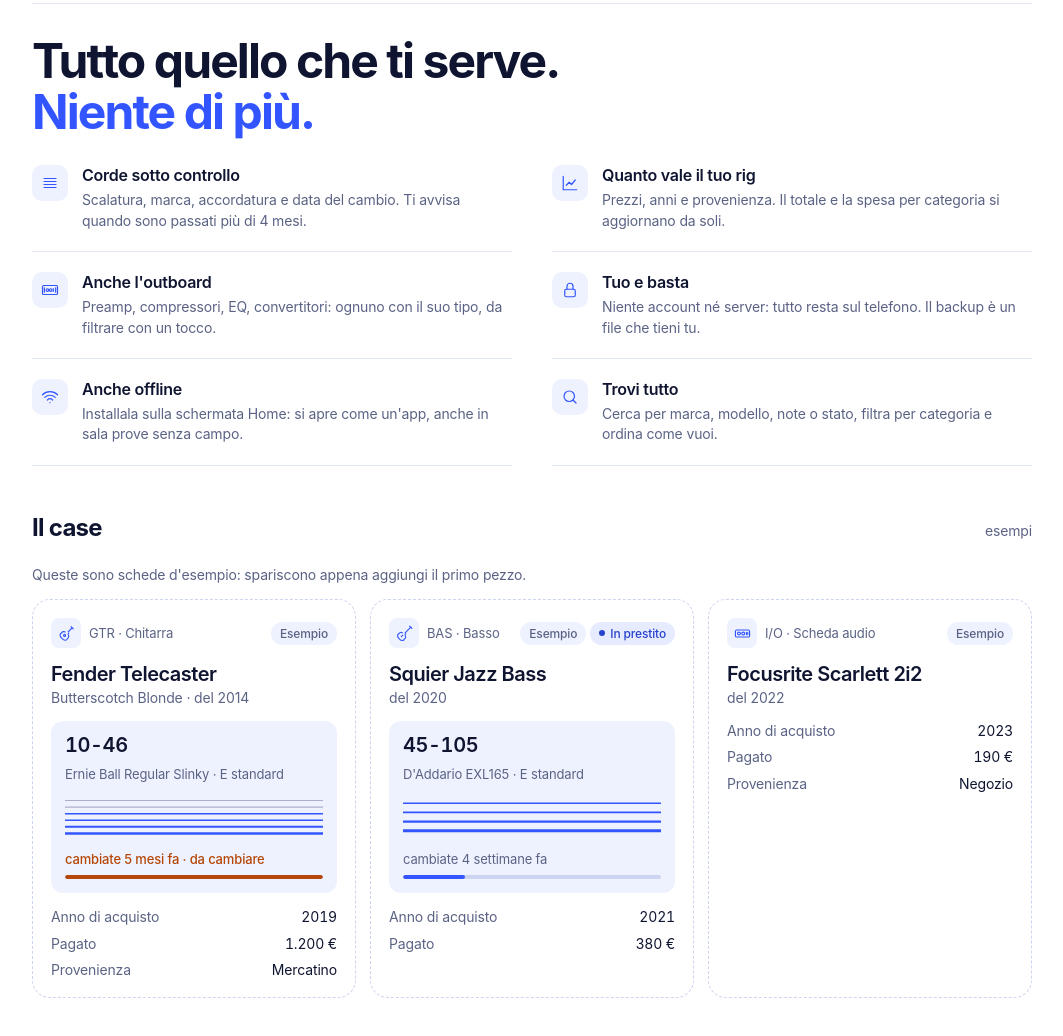
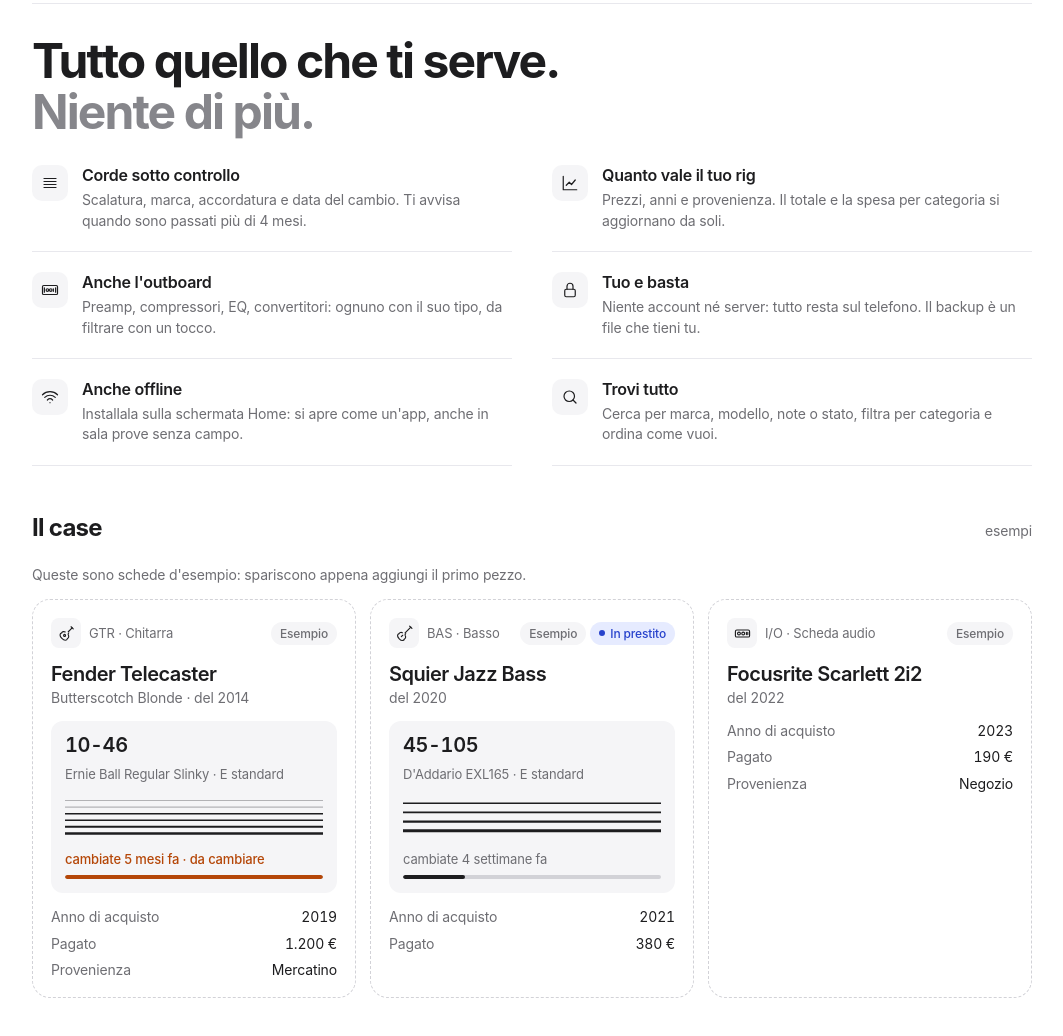
Before and after one commit to femaal9/rig-book, a plain HTML site: page index.html in a window 1280 px wide. Shown: the part 1028-2064 px from the top of the page, without its empty margins (108-1171 px from the left). Drawn offline with Linux system fonts and the light colour scheme.

Commit message:
Meno blu: grigi neutri, blu solo per pulsanti, selezioni e focus
Titolo, corde, barre, icone e pannelli tornano neutri in chiaro e in
scuro; il logo resta blu.

Co-Authored-By: Claude Opus 5.5 <noreply@anthropic.com>

```diff
--- a/index.html
+++ b/index.html
@@ -8,7 +8,7 @@
 <title>Rig Book</title>
 <meta name="description" content="Il tuo gear musicale e da studio: modelli, anni, prezzi e scalatura delle corde.">
 <meta name="theme-color" content="#FFFFFF" media="(prefers-color-scheme: light)">
-<meta name="theme-color" content="#0B1020" media="(prefers-color-scheme: dark)">
+<meta name="theme-color" content="#0E0F12" media="(prefers-color-scheme: dark)">
 <link rel="manifest" href="manifest.webmanifest">
 <link rel="icon" href="icons/icon-192.png" type="image/png">
 <link rel="apple-touch-icon" href="icons/apple-touch-icon.png">
@@ -17,15 +17,14 @@
 <meta name="apple-mobile-web-app-status-bar-style" content="default">
 <meta name="apple-mobile-web-app-title" content="Rig Book">
 <style>
-/* Direzione: "Blu studio" — bianco, pannelli azzurro chiarissimo, blu elettrico per azioni,
-   corde e selezioni; font di sistema, tanto spazio. Logo: plettro con le corde. */
+/* Direzione: minimal neutro con un solo accento "Blu studio" per pulsanti, selezioni e focus; font di sistema, tanto spazio. Logo: plettro con le corde. */
 :root{
-  --bg:#FFFFFF; --panel:#EEF2FF; --surface:#FFFFFF; --line:#E1E6FA; --line-strong:#CDD4F0; --field-line:#7C84A8;
-  --fg:#0F1530; --muted:#5B6385; --faint:#7C84A8;
-  --accent:#3355FF; --accent-ink:#FFFFFF; --accent-dark:#2742CC; --accent-soft:#E6EBFF; --accent-hover:#E1E7FF;
+  --bg:#FFFFFF; --panel:#F5F5F7; --surface:#FFFFFF; --line:#E8E8ED; --line-strong:#D2D2D7; --field-line:#86868B;
+  --fg:#1D1D1F; --muted:#6E6E73; --faint:#86868B;
+  --accent:#3355FF; --accent-ink:#FFFFFF; --accent-dark:#2742CC; --accent-soft:#E6EBFF; --accent-hover:#EBEBF0;
   --warn:#B54708; --warn-soft:#FFF4E5; --bad:#C4320A; --bad-soft:var(--bad-soft); --ok:#1E7F4F; --info:#3355FF;
-  --topbar:rgba(255,255,255,.82); --toast-bg:rgba(15,21,48,.94); --toast-fg:#FFFFFF;
-  --str-plain:#8F97BA; --str-nut:#C9D1F2;
+  --topbar:rgba(255,255,255,.82); --toast-bg:rgba(29,29,31,.94); --toast-fg:#FFFFFF;
+  --str-plain:#A1A1A6; --str-wound:#1D1D1F; --str-nut:#D2D2D7;
   --f-body:-apple-system,BlinkMacSystemFont,"SF Pro Text","Inter","Segoe UI",Roboto,"Helvetica Neue",Arial,sans-serif;
   --f-display:-apple-system,BlinkMacSystemFont,"SF Pro Display","Inter","Segoe UI",Roboto,"Helvetica Neue",Arial,sans-serif;
   --f-mono:ui-monospace,"SF Mono",Menlo,Consolas,monospace;
@@ -33,19 +32,19 @@
   color-scheme:light;
 }
 @media (prefers-color-scheme: dark){:root:not([data-theme="light"]){
-  --bg:#0B1020; --panel:#141B33; --surface:#10162B; --line:#1F2945; --line-strong:#2C385C; --field-line:#6B76A0;
-  --fg:#EEF1FF; --muted:#A3ACCF; --faint:#7F8AB5;
-  --accent:#6E8BFF; --accent-ink:#0B1020; --accent-dark:#9DB0FF; --accent-soft:#1C2550; --accent-hover:#1A2347;
+  --bg:#0E0F12; --panel:#18191D; --surface:#131417; --line:#25272C; --line-strong:#34373E; --field-line:#757984;
+  --fg:#F2F2F4; --muted:#A1A4AE; --faint:#80848F;
+  --accent:#6E8BFF; --accent-ink:#0E0F12; --accent-dark:#9DB0FF; --accent-soft:#1E2442; --accent-hover:#222429;
   --warn:#FF9F5A; --warn-soft:#3A2414; --bad:#FF8A78; --bad-soft:#3A1A16; --ok:#4CC38A; --info:#6E8BFF;
-  --topbar:rgba(11,16,32,.8); --toast-bg:rgba(238,241,255,.96); --toast-fg:#0B1020;
-  --str-plain:#7F8AB5; --str-nut:#2C385C; color-scheme:dark}}
+  --topbar:rgba(14,15,18,.8); --toast-bg:rgba(242,242,244,.96); --toast-fg:#0E0F12;
+  --str-plain:#80848F; --str-wound:#E4E4E8; --str-nut:#34373E; color-scheme:dark}}
 :root[data-theme="dark"]{
-  --bg:#0B1020; --panel:#141B33; --surface:#10162B; --line:#1F2945; --line-strong:#2C385C; --field-line:#6B76A0;
-  --fg:#EEF1FF; --muted:#A3ACCF; --faint:#7F8AB5;
-  --accent:#6E8BFF; --accent-ink:#0B1020; --accent-dark:#9DB0FF; --accent-soft:#1C2550; --accent-hover:#1A2347;
+  --bg:#0E0F12; --panel:#18191D; --surface:#131417; --line:#25272C; --line-strong:#34373E; --field-line:#757984;
+  --fg:#F2F2F4; --muted:#A1A4AE; --faint:#80848F;
+  --accent:#6E8BFF; --accent-ink:#0E0F12; --accent-dark:#9DB0FF; --accent-soft:#1E2442; --accent-hover:#222429;
   --warn:#FF9F5A; --warn-soft:#3A2414; --bad:#FF8A78; --bad-soft:#3A1A16; --ok:#4CC38A; --info:#6E8BFF;
-  --topbar:rgba(11,16,32,.8); --toast-bg:rgba(238,241,255,.96); --toast-fg:#0B1020;
-  --str-plain:#7F8AB5; --str-nut:#2C385C; color-scheme:dark}
+  --topbar:rgba(14,15,18,.8); --toast-bg:rgba(242,242,244,.96); --toast-fg:#0E0F12;
+  --str-plain:#80848F; --str-wound:#E4E4E8; --str-nut:#34373E; color-scheme:dark}
 html{-webkit-text-size-adjust:100%}
 *{box-sizing:border-box}
 body{margin:0;min-height:100vh;background:var(--bg);color:var(--fg);font-family:var(--f-body);font-size:15px;line-height:1.47;letter-spacing:-.01em;-webkit-font-smoothing:antialiased}
@@ -111,13 +110,13 @@ h1 em{font-style:normal;color:var(--faint)}
 .bars{grid-column:1/-1;display:grid;grid-template-columns:repeat(auto-fit,minmax(200px,1fr));gap:10px 28px;padding-top:4px}
 .bar{display:grid;grid-template-columns:1fr auto;gap:4px 10px;align-items:center;font-size:13px;color:var(--muted)}
 .bar i{grid-column:1/-1;display:block;height:4px;border-radius:99px;background:var(--line-strong);overflow:hidden}
-.bar i span{display:block;height:100%;border-radius:inherit;background:var(--accent);min-width:3px}
+.bar i span{display:block;height:100%;border-radius:inherit;background:var(--fg);min-width:3px}
 .bar em{grid-row:1;grid-column:2;font-style:normal;color:var(--fg);font-variant-numeric:tabular-nums;font-weight:500}
 
 /* ---------- case vuoto: cosa puoi fare ---------- */
 .features{display:grid;grid-template-columns:repeat(2,minmax(0,1fr));gap:0 40px;margin:0 0 48px;padding-top:8px;border-top:1px solid var(--line)}
 .feature{display:grid;grid-template-columns:auto 1fr;gap:4px 14px;padding:20px 0;border-bottom:1px solid var(--line);align-items:start}
-.feature .badge{grid-row:span 2;width:36px;height:36px;border-radius:10px;display:grid;place-items:center;background:var(--panel);color:var(--accent)}
+.feature .badge{grid-row:span 2;width:36px;height:36px;border-radius:10px;display:grid;place-items:center;background:var(--panel);color:var(--fg)}
 .feature h3{font-size:16px;font-weight:600;margin:0;letter-spacing:-.015em;line-height:1.3}
 .feature p{margin:0;color:var(--muted);font-size:14px}
 .feature .strings-art{display:none}
@@ -154,14 +153,14 @@ h1 em{font-style:normal;color:var(--faint)}
 /* ---------- schede ---------- */
 .grid{display:grid;grid-template-columns:repeat(auto-fill,minmax(300px,1fr));gap:14px}
 .card{position:relative;background:var(--surface);border:1px solid var(--line);border-radius:var(--r-lg);padding:18px 18px 16px;display:flex;flex-direction:column;gap:14px;min-width:0;margin:0;transition:border-color .2s,box-shadow .2s;--c:var(--fg)}
-.card:hover{border-color:var(--line-strong);box-shadow:0 6px 24px rgba(51,85,255,.10)}
+.card:hover{border-color:var(--line-strong);box-shadow:0 6px 24px rgba(0,0,0,.07)}
 .card:focus-within{outline:3px solid rgba(51,85,255,.45);outline-offset:2px}
 .card.sold{background:var(--panel);border-color:transparent}
 .card.sold .strings{opacity:.6}
 .card.example{border-style:dashed;border-color:var(--line-strong)}
 .card-top{display:flex;justify-content:space-between;align-items:center;gap:10px}
 .cat{display:flex;align-items:center;gap:8px;min-width:0}
-.cat .ic{width:30px;height:30px;border-radius:8px;display:grid;place-items:center;color:var(--accent);background:var(--panel);flex:none}
+.cat .ic{width:30px;height:30px;border-radius:8px;display:grid;place-items:center;color:var(--fg);background:var(--panel);flex:none}
 .cat .ic svg{width:17px;height:17px}
 .stencil{font-size:13px;color:var(--muted);white-space:nowrap;overflow:hidden;text-overflow:ellipsis}
 .stencil .k{display:none}
@@ -178,11 +177,11 @@ h1 em{font-style:normal;color:var(--faint)}
 .strings-head{display:flex;align-items:baseline;justify-content:space-between;gap:10px;flex-wrap:wrap}
 .strings-head b{font-size:20px;font-weight:600;letter-spacing:-.02em;line-height:1;font-variant-numeric:tabular-nums}
 .strings-head span{font-size:13px;color:var(--muted);text-align:right}
-.strings svg.wire{width:100%;height:46px;display:block;color:var(--faint);--c:var(--accent)}
+.strings svg.wire{width:100%;height:46px;display:block;color:var(--faint);--c:var(--str-wound)}
 .age{display:grid;gap:6px;font-size:13px;color:var(--muted)}
 .age .track{height:4px;border-radius:99px;background:var(--line-strong);overflow:hidden}
-.age .track span{display:block;height:100%;border-radius:inherit;background:var(--accent)}
-.age.mid .track span{background:var(--accent)}
+.age .track span{display:block;height:100%;border-radius:inherit;background:var(--fg)}
+.age.mid .track span{background:var(--fg)}
 .age.old{color:var(--warn);font-weight:500}
 .age.old .track span{background:var(--warn)}
 dl.specs{display:grid;grid-template-columns:auto 1fr;gap:6px 12px;margin:0;font-size:14px}
@@ -258,13 +257,13 @@ textarea{min-height:96px;resize:vertical}
 h1.split{font-size:clamp(48px,9vw,104px);line-height:1;letter-spacing:-.045em}
 h1.split .line{display:block;overflow:hidden;padding-bottom:.06em;margin-bottom:-.06em}
 h1.split .line > span{display:inline-block}
-h1.split .line.dim{color:var(--accent)}
+h1.split .line.dim{color:var(--faint)}
 .has-items h1.split{font-size:clamp(40px,6vw,64px)}
 .has-items h1.split .line.dim{display:none}
 
 .hero-art{margin-top:clamp(20px,4vw,40px);border-radius:24px;background:var(--panel);padding:clamp(18px,4vw,36px) 0;overflow:hidden;position:relative}
 .hero-art path[stroke="#8F97BA"]{stroke:var(--str-plain)}
-.hero-art path[stroke="#3355FF"]{stroke:var(--accent)}
+.hero-art path[stroke="#3355FF"]{stroke:var(--str-wound)}
 .hero-art path[stroke="#C9D1F2"]{stroke:var(--str-nut)}
 .hero-art svg{display:block;width:100%;height:clamp(140px,22vw,220px)}
 .hero-art .tag{margin:14px clamp(18px,3vw,28px) 0;font-size:13px;color:var(--muted);display:flex;gap:8px;align-items:center}
@@ -275,11 +274,11 @@ h1.split .line.dim{color:var(--accent)}
   -webkit-mask-image:linear-gradient(90deg,transparent,#000 12%,#000 88%,transparent);mask-image:linear-gradient(90deg,transparent,#000 12%,#000 88%,transparent)}
 .marquee .track{display:flex;gap:44px;width:max-content;animation:marquee 38s linear infinite}
 .marquee span{display:inline-flex;align-items:center;gap:12px;font-size:clamp(22px,3vw,30px);font-weight:600;letter-spacing:-.03em;color:var(--faint);white-space:nowrap}
-.marquee span svg{width:26px;height:26px;color:var(--accent);stroke-width:1.5}
+.marquee span svg{width:26px;height:26px;color:var(--muted);stroke-width:1.5}
 @keyframes marquee{to{transform:translateX(-50%)}}
 
 .features h2{grid-column:1/-1;font-size:clamp(30px,5vw,48px);font-weight:700;letter-spacing:-.04em;line-height:1.05;margin:24px 0 8px}
-.features h2 span{color:var(--accent)}
+.features h2 span{color:var(--faint)}
 
 .btn.primary{transition:transform .2s cubic-bezier(.2,.8,.2,1),background .15s}
 .btn.primary:hover{transform:translateY(-1px)}
@@ -477,6 +476,6 @@ h1.split .line.dim{color:var(--accent)}
   </div>
 </dialog>
 
-<script src="app.js?v=10"></script>
+<script src="app.js?v=11"></script>
 </body>
 </html>
--- a/sw.js
+++ b/sw.js
@@ -1,6 +1,6 @@
 // Rig Book service worker: l'app funziona anche offline.
 // Cambia VERSION a ogni rilascio: l'app mostra "Nuova versione disponibile".
-const VERSION = "rigbook-v10";
+const VERSION = "rigbook-v11";
 const SHELL = [
   "./", "index.html", "app.js", "manifest.webmanifest",
   "icons/icon-192.png", "icons/icon-512.png", "icons/icon-maskable-512.png", "icons/apple-touch-icon.png",
```
